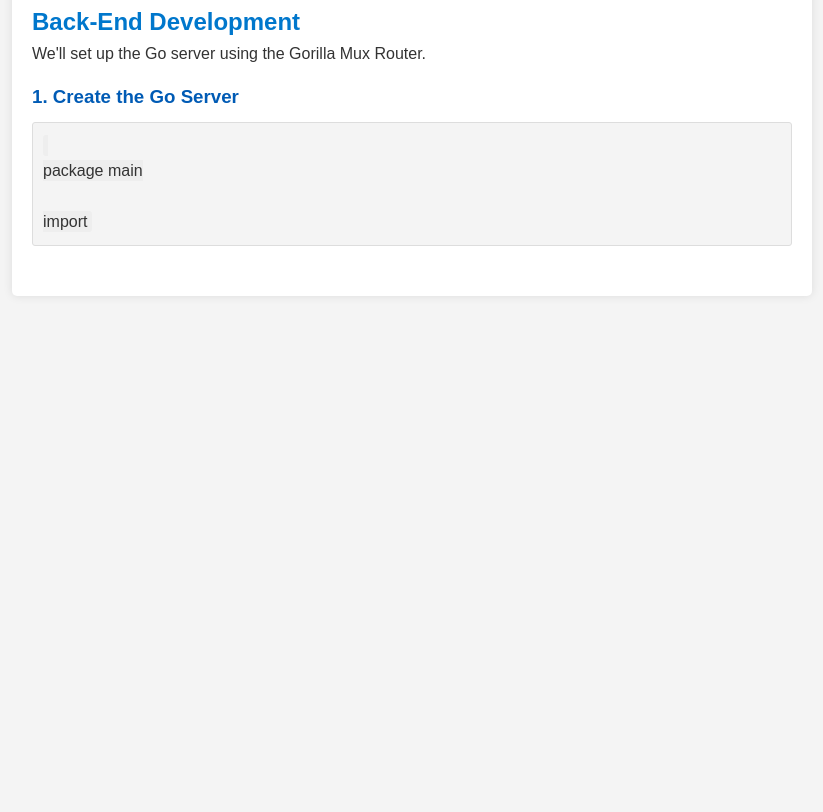
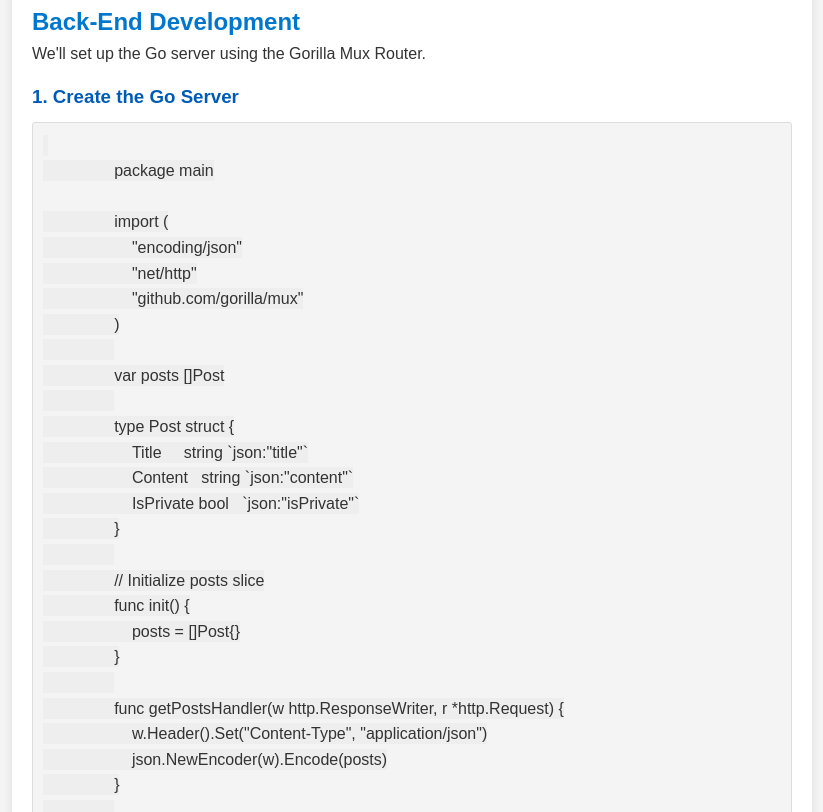
Before and after one commit to infiniteCrank/GoBlog, a website: page tutorial1/index.html in a window 1280 px wide. Shown: the part 2268-3080 px from the top of the page, without its empty margins (228-1051 px from the left). Before the commit the page ends 2584 px from the top, so only its background shows below. Drawn offline with Linux system fonts and the light colour scheme.

Commit message:
finish tutorial 1

```diff
--- a/package.json
+++ b/package.json
@@ -9,7 +9,7 @@
     "devDependencies": {
         "live-server": "^1.2.0"
     },
-    "author": "Your Name",
+    "author": "Julian WIlkison-Duran",
     "license": "MIT",
     "keywords": []
 }
--- a/tutorial1/index.html
+++ b/tutorial1/index.html
@@ -100,6 +100,57 @@ fetchPosts();
             <p>We'll set up the Go server using the Gorilla Mux Router.</p>
             <h3>1. Create the Go Server</h3>
             <pre><code>
-package main
+                package main
 
-import
+                import (
+                    "encoding/json"
+                    "net/http"
+                    "github.com/gorilla/mux"
+                )
+
+                var posts []Post
+
+                type Post struct {
+                    Title     string `json:"title"`
+                    Content   string `json:"content"`
+                    IsPrivate bool   `json:"isPrivate"`
+                }
+
+                // Initialize posts slice
+                func init() {
+                    posts = []Post{}
+                }
+
+                func getPostsHandler(w http.ResponseWriter, r *http.Request) {
+                    w.Header().Set("Content-Type", "application/json")
+                    json.NewEncoder(w).Encode(posts)
+                }
+
+                func createPostHandler(w http.ResponseWriter, r *http.Request) {
+                    var post Post
+                    if err := json.NewDecoder(r.Body).Decode(&post); err != nil {
+                        http.Error(w, err.Error(), http.StatusBadRequest)
+                        return
+                    }
+
+                    posts = append(posts, post)
+                    w.WriteHeader(http.StatusCreated)
+                }
+
+                func main() {
+                    router := mux.NewRouter()
+
+                    router.HandleFunc("/api/posts", getPostsHandler).Methods("GET")
+                    router.HandleFunc("/api/posts", createPostHandler).Methods("POST")
+
+                    // Add your authentication middleware here
+                    // router.Use(authMiddleware)
+
+                    http.ListenAndServe(":8080", router)
+                }
+
+            </code></pre>
+        </section>
+    </main>
+</body>
+</html>
```
Also changed, not shown: index.html (+1 -1 lines), tutorial1/package.json (added, +16 -0 lines), tutorial1/readme.md, 2 other files.
